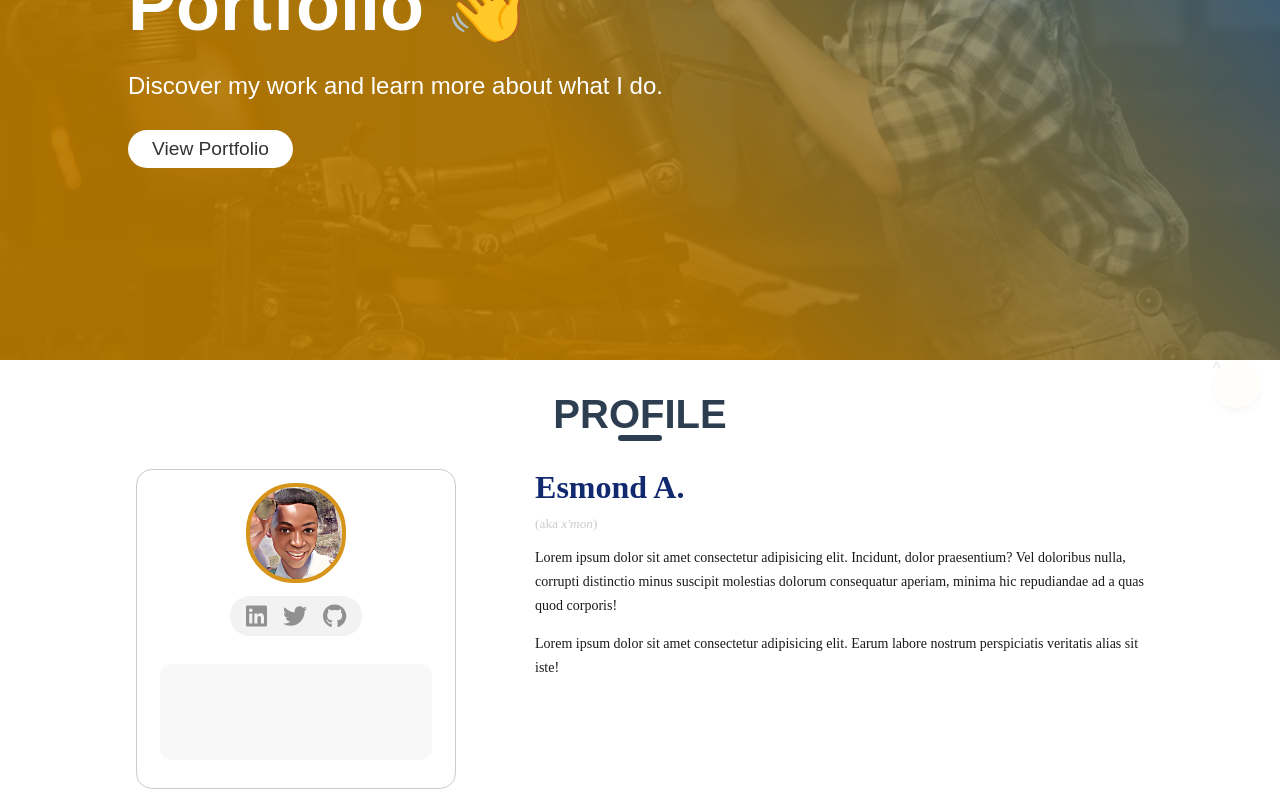
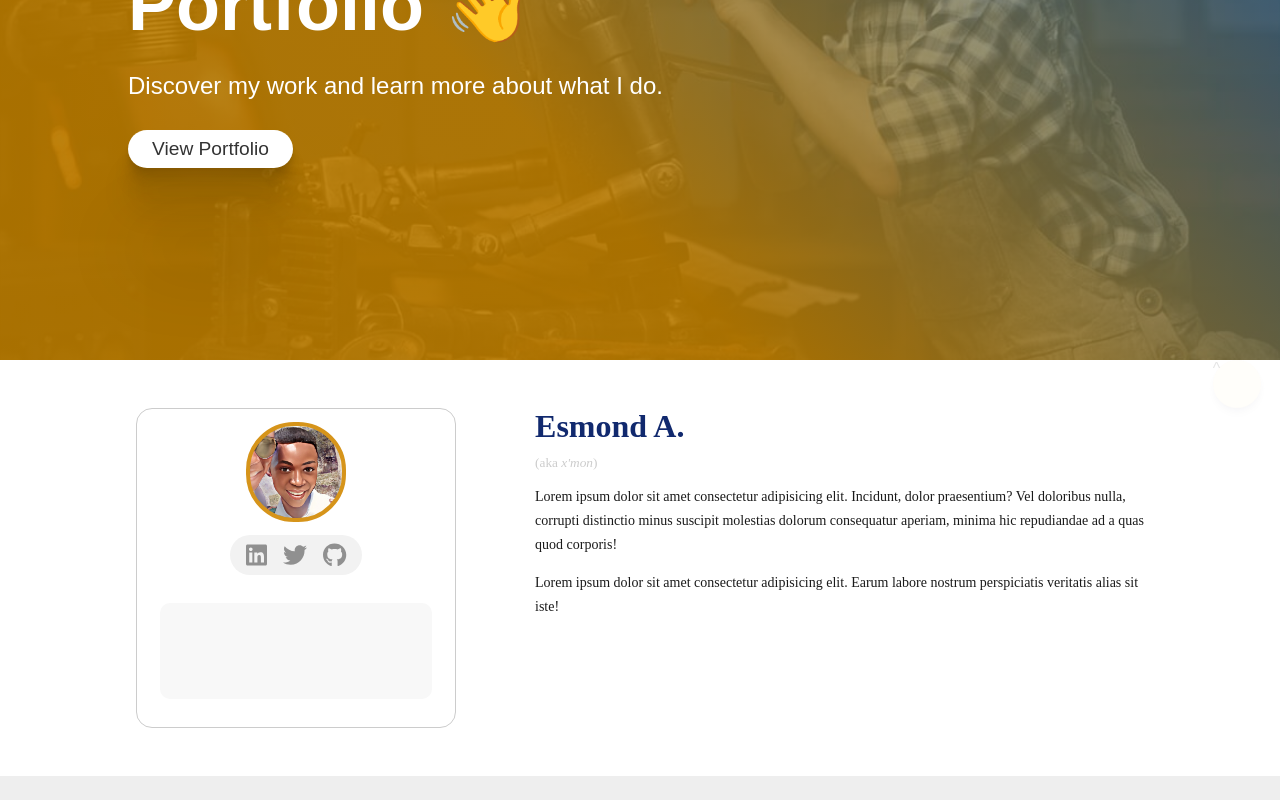
Before and after one commit to esmond-adjei/portfolio-website, a React (Create React App) app in the folder portfolio-front/: page / in a window 1280 px wide. Shown: the part 360-1160 px from the top of the page. Built offline with nearby package versions, Linux system fonts and the light colour scheme.

Commit message:
modified:   portfolio-front/src/components/Content.js 	modified:   portfolio-front/src/style/component-styles/Billboard.css 	modified:   portfolio-front/src/style/component-styles/Content.css 	modified:   portfolio-front/src/style/global.css

```diff
--- a/portfolio-front/src/components/Content.js
+++ b/portfolio-front/src/components/Content.js
@@ -25,8 +25,6 @@
     return (
         <main className='main-content'>
             <section className='profile'>
-                <h2 className='section__heading'>PROFILE</h2>
-
                 <div className='profile__section'>
                     <div className='profile-card'>
                         <div className='profile__picture'></div>
--- a/portfolio-front/src/style/component-styles/Billboard.css
+++ b/portfolio-front/src/style/component-styles/Billboard.css
@@ -46,6 +46,7 @@
     background: linear-gradient(45deg, hsl(39.89deg 100% 36.27% / 91%) 38%, hsl(212.24deg 95.2% 48.59% / 60%));
 }
 
+/* --------- CTA ------------- */
 .btn {
     color: #333;
     font-size: 1.2rem;
@@ -54,6 +55,7 @@
     padding: 8px 24px;
     cursor: pointer;
     background-color: #fff;
+    box-shadow: var(--multiple-shadow);
     transition: all 0.3s ease-in-out;
 }
 
--- a/portfolio-front/src/style/component-styles/Content.css
+++ b/portfolio-front/src/style/component-styles/Content.css
@@ -1,6 +1,6 @@
 section {
     margin-bottom: 32px;
-    padding: 32px 96px;
+    padding: 48px 96px;
     min-height: 320px;
     background-color: #ffffff;
 
--- a/portfolio-front/src/style/global.css
+++ b/portfolio-front/src/style/global.css
@@ -20,6 +20,12 @@
     --card-shadow: rgb(50 50 93 / 25%) 0px 6px 12px -2px, rgb(0 0 0 / 30%) 0px 3px 7px -3px;
     --background-gradient: linear-gradient(90deg, rgba(180, 34, 195, 0.33) 0%, rgba(45, 253, 195, 0.17) 100%);
     --light-gradient: linear-gradient(158deg, rgba(204, 204, 204, 1) 0%, rgba(172, 133, 175, 1) 55%, rgba(80, 80, 80, 1) 100%);
+    --multiple-shadow:  0 2.8px 2.2px rgba(0, 0, 0, 0.034),
+                        0 6.7px 5.3px rgba(0, 0, 0, 0.048),
+                        0 12.5px 10px rgba(0, 0, 0, 0.06),
+                        0 22.3px 17.9px rgba(0, 0, 0, 0.072),
+                        0 41.8px 33.4px rgba(0, 0, 0, 0.086),
+                        0 100px 80px rgba(0, 0, 0, 0.12);
 }
 
 *,
```
